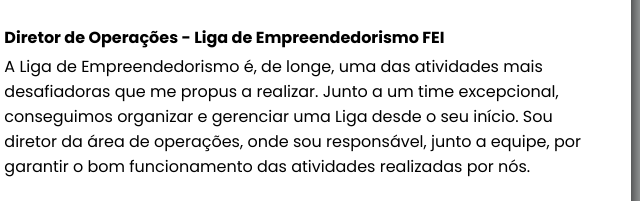
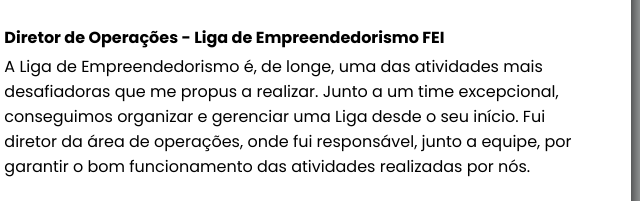
Before and after one commit to Rafael-Cabral/Rafael-Entreg-veis, a plain HTML site: page 03_AUT_EST_ENTREGA/Semana 2/frontend/index.html in a window 1280 px wide. Shown: the part 683-884 px from the top of the page, 509-1149 px from the left. Drawn offline with Linux system fonts and the light colour scheme.

Commit message:
Alteração de texto.
Alterei o tempo do verbo do texto da liga da FEI.

```diff
--- a/03_AUT_EST_ENTREGA/Semana 2/frontend/index.html
+++ b/03_AUT_EST_ENTREGA/Semana 2/frontend/index.html
@@ -66,7 +66,7 @@
                 <br>
                 <ul>
                     <div class="subtitle">Diretor de Operações - Liga de Empreendedorismo FEI</div>
-                    <span class="text">A Liga de Empreendedorismo é, de longe, uma das atividades mais desafiadoras que me propus a realizar. Junto a um time excepcional, conseguimos organizar e gerenciar uma Liga desde o seu início. Sou diretor da área de operações, onde sou responsável, junto a equipe, por garantir o bom funcionamento das atividades realizadas por nós.</span>
+                    <span class="text">A Liga de Empreendedorismo é, de longe, uma das atividades mais desafiadoras que me propus a realizar. Junto a um time excepcional, conseguimos organizar e gerenciar uma Liga desde o seu início. Fui diretor da área de operações, onde fui responsável, junto a equipe, por garantir o bom funcionamento das atividades realizadas por nós.</span>
                 </ul>
                 <br>
                 <ul>
```
